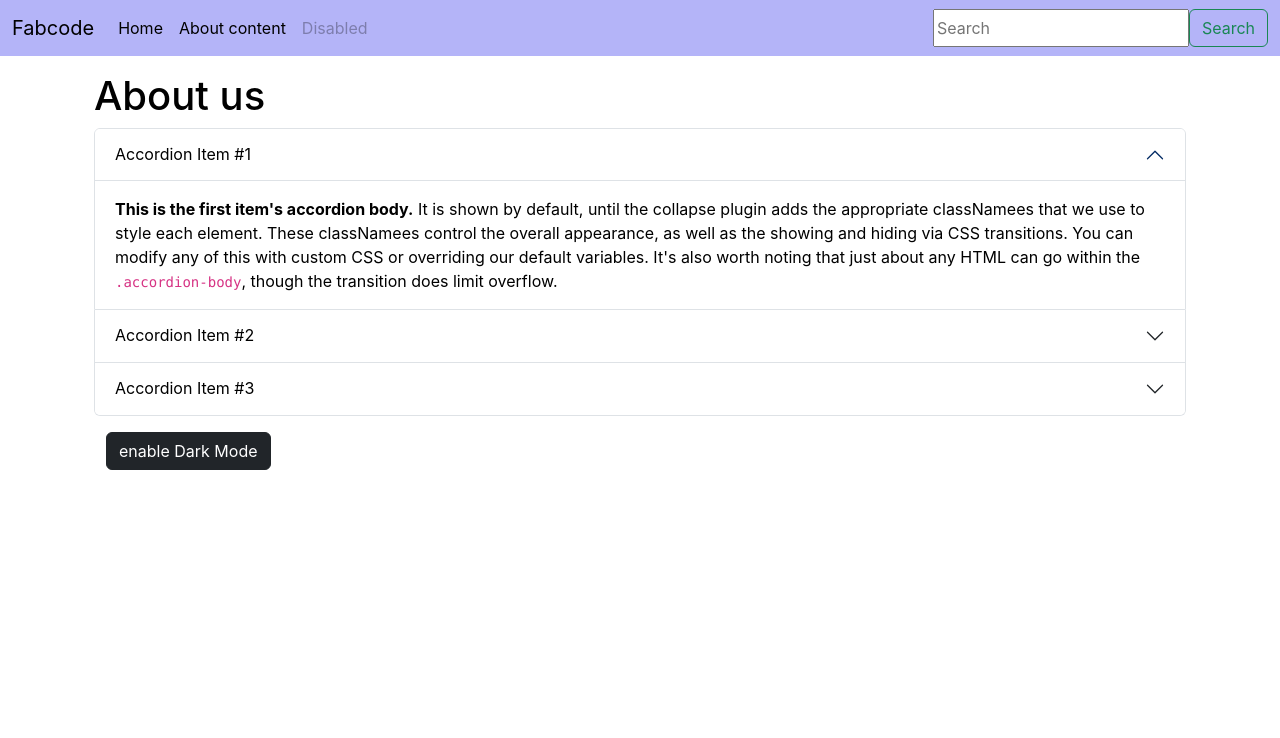
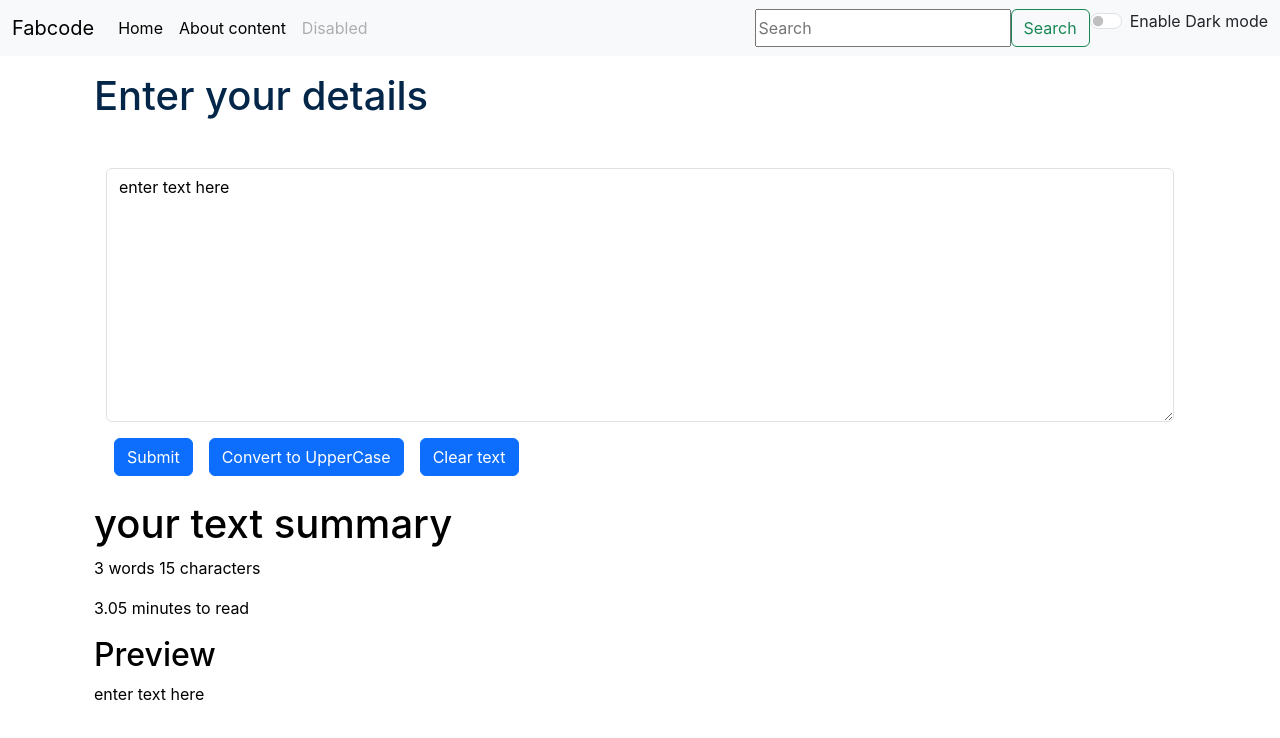
Before and after one commit to FabihaAtique/Learn-React-with-me-, a React (Create React App) app in the folder my_app3/: page / in a window 1280 px wide. Shown: the top 738 px of the page. Built offline with nearby package versions, Linux system fonts and the light colour scheme.

Commit message:
dark mode enabled

```diff
--- a/my_app3/src/App.js
+++ b/my_app3/src/App.js
@@ -1,20 +1,33 @@
+import { useState } from "react";
 import "./App.css";
 import About from "./components/About";
 import Navbar from "./components/Navbar";
+import Textform from "./components/Textform";
+function App() {
+  // dark mode of the whole page will be controlled by the state variable in the app.js
+  //by default the mode is light
+  const [Mode, setMode]=  useState('light');
 
-
-
-function App() {
+  const togglemode = () =>{
+    if(Mode === "light"){
+      setMode("dark");
+      document.body.style.backgroundColor = "#042743";
+    }
+    else{
+      setMode("light");
+      document.body.style.backgroundColor = "white";
+    }
+  }
   return (
     <>
             {/* we have made the component for navbar so that the app.js file does not get too mixed up  */}
             {/* i can use this component for other projects  */}
             {/* taking props for the title  */}
-      <Navbar title="Fabcode" AboutText="About content"/>
+      <Navbar title="Fabcode" AboutText="About content" Mode ={Mode} togglemode = {togglemode}/>
       <div className="container my-3" >
 
-        {/* <Textform heading="Enter your details "/> */}
-        <About/>
+        <Textform heading="Enter your details " Mode= {Mode}/>
+        {/* <About/> */}
 
       </div>
     </>
--- a/my_app3/src/components/Navbar.js
+++ b/my_app3/src/components/Navbar.js
@@ -3,7 +3,9 @@
 
 export default function Navbar(props) {
   return (
-    <nav className="navbar navbar-expand-lg bg-dar-tertiary">
+    <nav
+      className={`navbar navbar-expand-lg navbar-${props.Mode} bg-${props.Mode}`}
+    >
       <div className="container-fluid">
         <a className="navbar-brand" href="/">
           {props.title}
@@ -60,11 +62,23 @@
             </li>
           </ul>
           <form className="d-flex" role="search">
-
             <input placeholder="Search" aria-label="Search" />
             <button className="btn btn-outline-success" type="submit">
               Search
             </button>
+            {/* a condition is used to set the text color to either light or dark  */}
+            <div className={`form-check form-switch text-${props.Mode ==="light" ? "dark" : "light"}`}>
+              <input
+                className="form-check-input "
+                type="checkbox"
+                role="switch"
+                id="flexSwitchCheckDefault"
+                onClick={props.togglemode}
+              />
+              <label className="form-check-label" htmlFor="flexSwitchCheckDefault">
+                Enable Dark mode
+              </label>
+            </div>
           </form>
         </div>
       </div>
--- a/my_app3/src/components/Textform.js
+++ b/my_app3/src/components/Textform.js
@@ -26,12 +26,12 @@
     //settext("new tect"); //correct method
     return (
     <>
-      <div className="container">
+      <div className="container" style= {{color: props.Mode ==="dark" ? "white" : "#042749"}}>
         <h1>{props.heading}</h1>
         <div className="container mt-5">
           <form>
             <div className="form-group">
-              <textarea className="form-control" value={text} onChange={handleOnChange} id="textArea" rows="10"></textarea>
+              <textarea className="form-control"  style= {{backgroundColor: props.Mode ==="dark" ? "grey" : "white", color: props.Mode==="dark" ? "white": "black"}} value={text} onChange={handleOnChange} id="textArea" rows="10"></textarea>
             </div>
             <button type="submit" className="btn btn-primary mx-2">Submit</button>
             <button type="submit" className="btn btn-primary my-3 mx-2"  onClick={handleUpclick} >Convert to UpperCase </button>
@@ -39,7 +39,7 @@
           </form>
         </div>
       </div>
-      <div className="container my-2" >
+      <div className="container my-2" style= {{color: props.Mode ==="dark" ? "white" : "black"}} >
         <h1>your text summary </h1>
         <p> {text.split(" ").length} words {text.length} characters  </p>
         <p>{0.05 + text.split(" ").length }  minutes to read </p>
```
